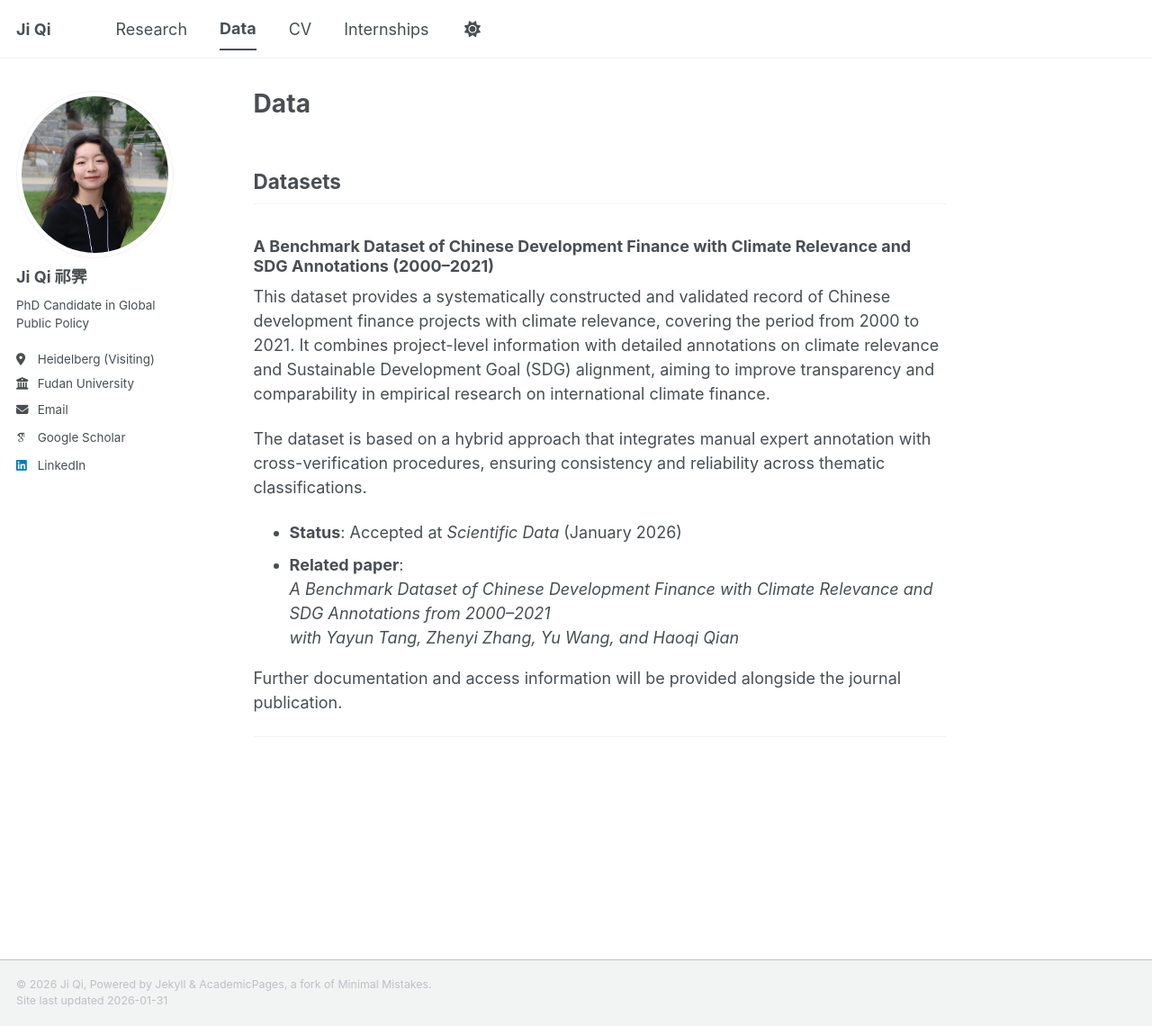
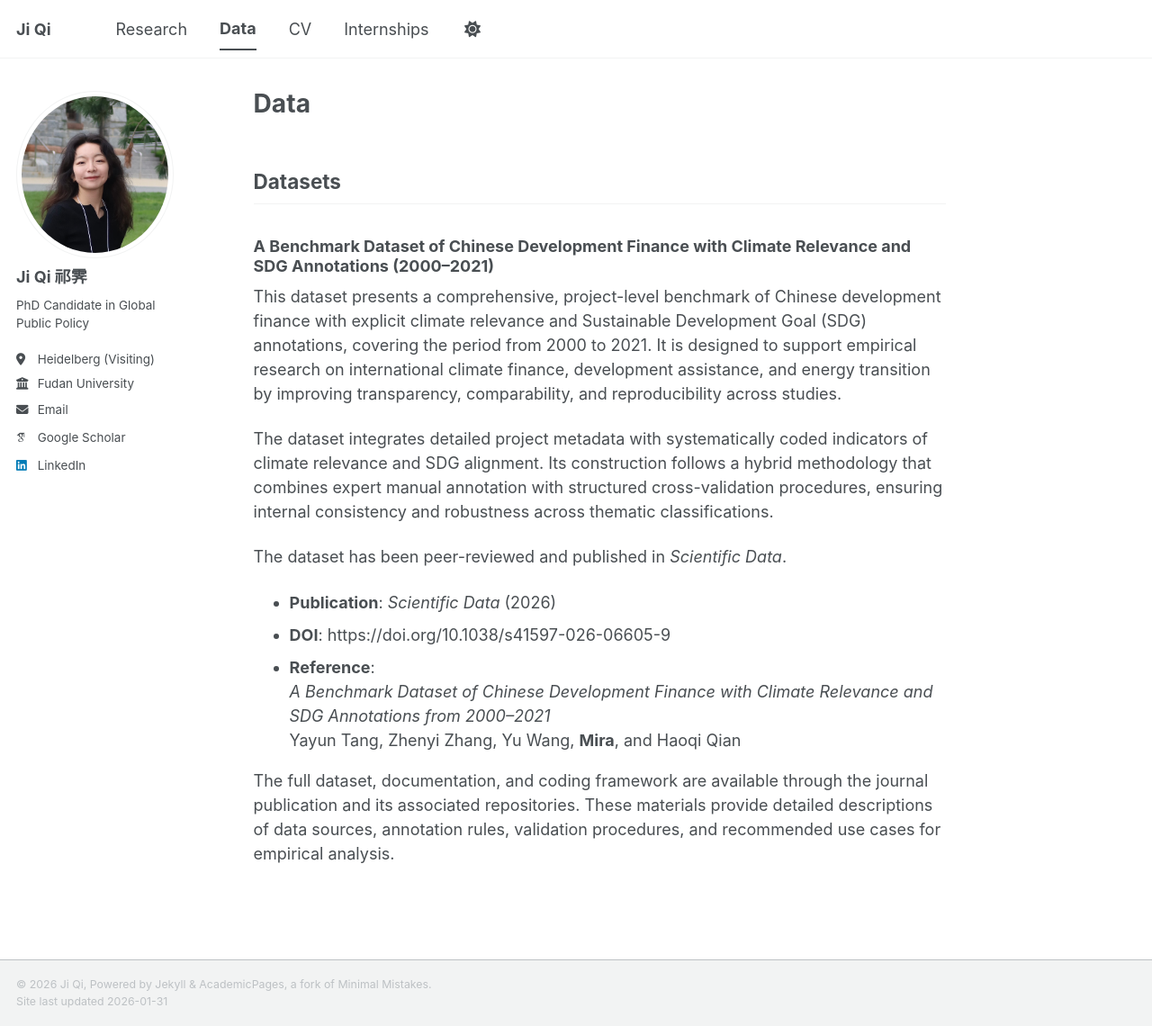
Before and after one commit to miramkj/miramkj.github.io, a Jekyll site: the page built from _pages/data.md, in a window 1280 px wide and 1140 px high. Shown: the whole window at 90% size. Built offline with Jekyll 4.4.1, drawn with Linux system fonts in a browser that asks for light colours; some web fonts are replaced; a script bundle is joined from its source files by our own code; library files that are not in the unit come from our copies.

Commit message:
Update data.md

```diff
--- a/_pages/data.md
+++ b/_pages/data.md
@@ -8,15 +8,16 @@ author_profile: true
 
 ### A Benchmark Dataset of Chinese Development Finance with Climate Relevance and SDG Annotations (2000–2021)
 
-This dataset provides a systematically constructed and validated record of Chinese development finance projects with climate relevance, covering the period from 2000 to 2021. It combines project-level information with detailed annotations on climate relevance and Sustainable Development Goal (SDG) alignment, aiming to improve transparency and comparability in empirical research on international climate finance.
+This dataset presents a comprehensive, project-level benchmark of Chinese development finance with explicit climate relevance and Sustainable Development Goal (SDG) annotations, covering the period from 2000 to 2021. It is designed to support empirical research on international climate finance, development assistance, and energy transition by improving transparency, comparability, and reproducibility across studies.
 
-The dataset is based on a hybrid approach that integrates manual expert annotation with cross-verification procedures, ensuring consistency and reliability across thematic classifications.
+The dataset integrates detailed project metadata with systematically coded indicators of climate relevance and SDG alignment. Its construction follows a hybrid methodology that combines expert manual annotation with structured cross-validation procedures, ensuring internal consistency and robustness across thematic classifications.
 
-- **Status**: Accepted at *Scientific Data* (January 2026)
-- **Related paper**:
+The dataset has been peer-reviewed and published in *Scientific Data*.
+
+- **Publication**: *Scientific Data* (2026)
+- **DOI**: https://doi.org/10.1038/s41597-026-06605-9
+- **Reference**:
   *A Benchmark Dataset of Chinese Development Finance with Climate Relevance and SDG Annotations from 2000–2021*
-  *with Yayun Tang, Zhenyi Zhang, Yu Wang, and Haoqi Qian*
+  Yayun Tang, Zhenyi Zhang, Yu Wang, **Mira**, and Haoqi Qian
 
-Further documentation and access information will be provided alongside the journal publication.
-
----
+The full dataset, documentation, and coding framework are available through the journal publication and its associated repositories. These materials provide detailed descriptions of data sources, annotation rules, validation procedures, and recommended use cases for empirical analysis.
```
